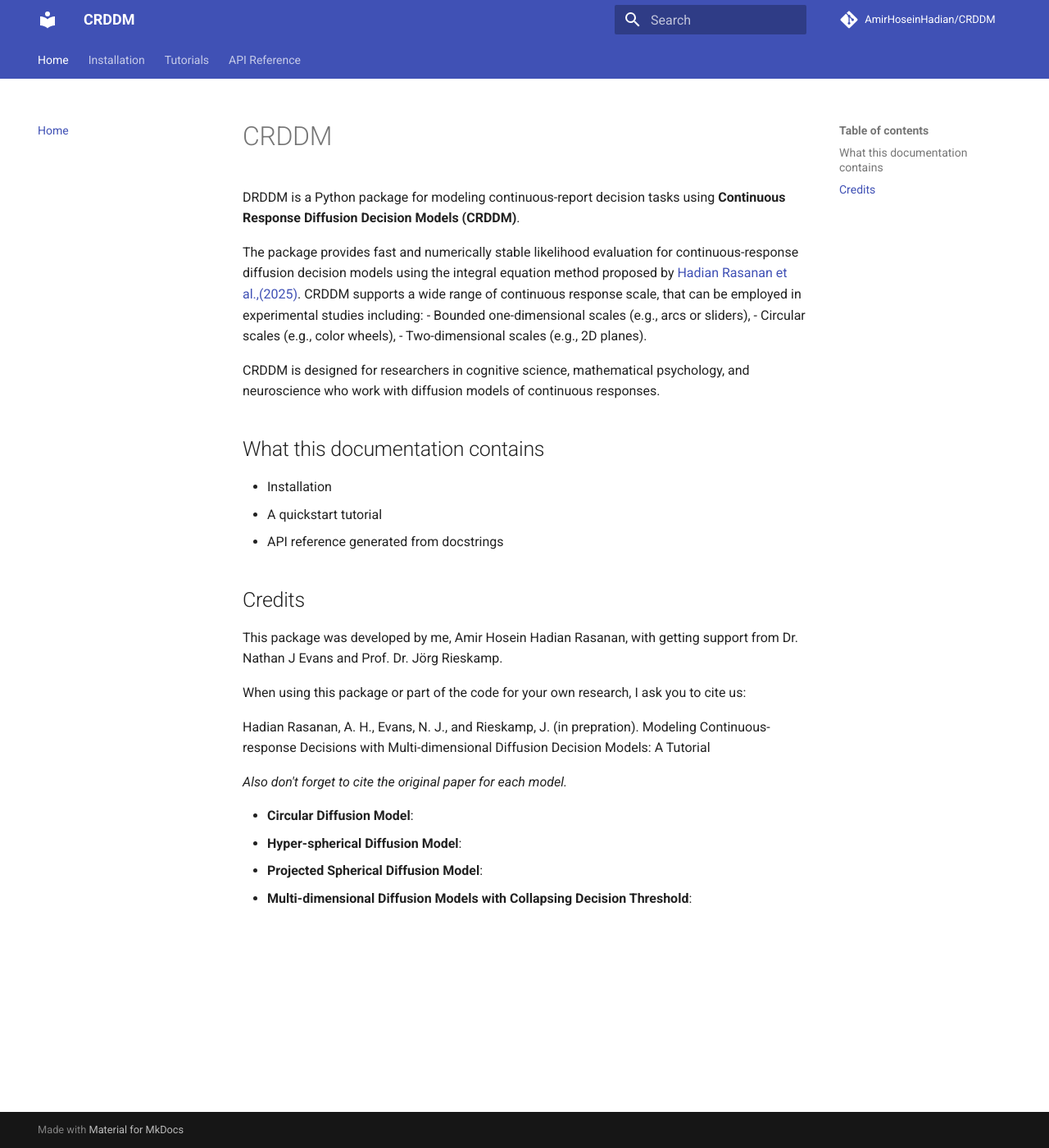
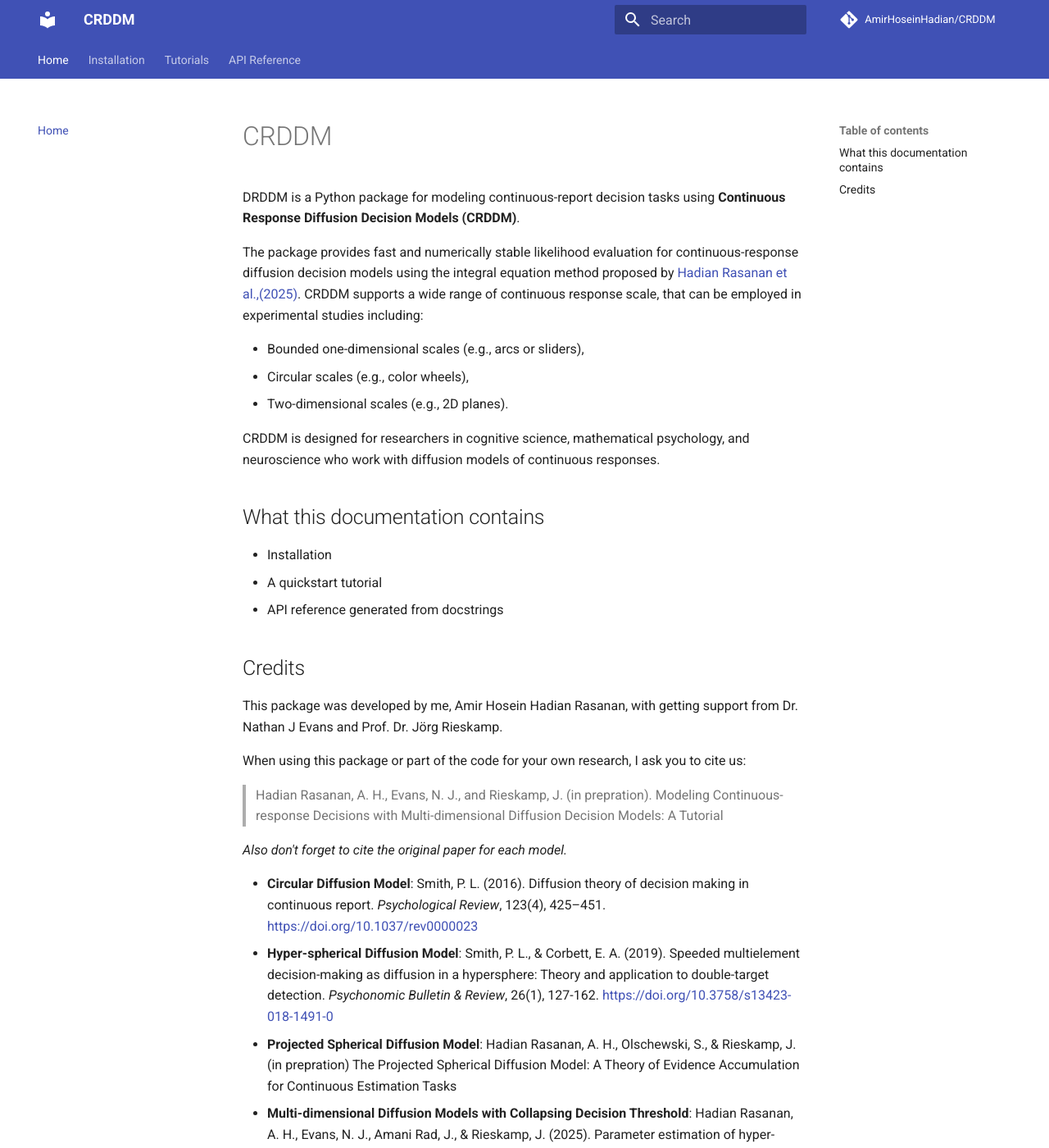
Before and after one commit to AmirHoseinHadian/CRDDM, an MkDocs documentation site: the page built from docs/index.md, in a window 1280 px wide and 1400 px high. Shown: the whole window at 82% size. Built offline with MkDocs 1.6.1 and Material for MkDocs 9.7.7, drawn with Linux system fonts in a browser that asks for light colours; comment, search, counter and statistics services are not loaded; some of the changed text lies outside the part shown.

Commit message:
update citations

```diff
--- a/docs/index.md
+++ b/docs/index.md
@@ -3,6 +3,7 @@
 DRDDM is a Python package for modeling continuous-report decision tasks using **Continuous Response Diffusion Decision Models (CRDDM)**.
 
 The package provides fast and numerically stable likelihood evaluation for continuous-response diffusion decision models using the integral equation method proposed by [Hadian Rasanan et al.,(2025)](https://doi.org/10.3758/s13428-025-02810-3). CRDDM supports a wide range of continuous response scale, that can be employed in experimental studies including:
+
 - Bounded one-dimensional scales (e.g., arcs or sliders),
 - Circular scales (e.g., color wheels),
 - Two-dimensional scales (e.g., 2D planes).
@@ -23,11 +24,11 @@ with getting support from Dr. Nathan J Evans and Prof. Dr. Jörg Rieskamp.
 
 When using this package or part of the code for your own research, I ask you to cite us:
 
-Hadian Rasanan, A. H., Evans, N. J., and Rieskamp, J. (in prepration). Modeling Continuous-response Decisions with Multi-dimensional Diffusion Decision Models: A Tutorial
+> Hadian Rasanan, A. H., Evans, N. J., and Rieskamp, J. (in prepration). Modeling Continuous-response Decisions with Multi-dimensional Diffusion Decision Models: A Tutorial
 
 *Also don't forget to cite the original paper for each model.*
 
-- **Circular Diffusion Model**:
-- **Hyper-spherical Diffusion Model**:
-- **Projected Spherical Diffusion Model**:
-- **Multi-dimensional Diffusion Models with Collapsing Decision Threshold**:
+- **Circular Diffusion Model**: Smith, P. L. (2016). Diffusion theory of decision making in continuous report. *Psychological Review*, 123(4), 425–451. [https://doi.org/10.1037/rev0000023](https://doi.org/10.1037/rev0000023)
+- **Hyper-spherical Diffusion Model**: Smith, P. L., & Corbett, E. A. (2019). Speeded multielement decision-making as diffusion in a hypersphere: Theory and application to double-target detection. *Psychonomic Bulletin & Review*, 26(1), 127-162. [https://doi.org/10.3758/s13423-018-1491-0](https://doi.org/10.3758/s13423-018-1491-0)
+- **Projected Spherical Diffusion Model**: Hadian Rasanan, A. H., Olschewski, S., & Rieskamp, J. (in prepration) The Projected Spherical Diffusion Model: A Theory of Evidence Accumulation for Continuous Estimation Tasks
+- **Multi-dimensional Diffusion Models with Collapsing Decision Threshold**: Hadian Rasanan, A. H., Evans, N. J., Amani Rad, J., & Rieskamp, J. (2025). Parameter estimation of hyper-spherical diffusion models with a time-dependent threshold: An integral equation method. *Behavior Research Methods*, 57(10), 283. [https://doi.org/10.3758/s13428-025-02810-3](https://doi.org/10.3758/s13428-025-02810-3)
```
